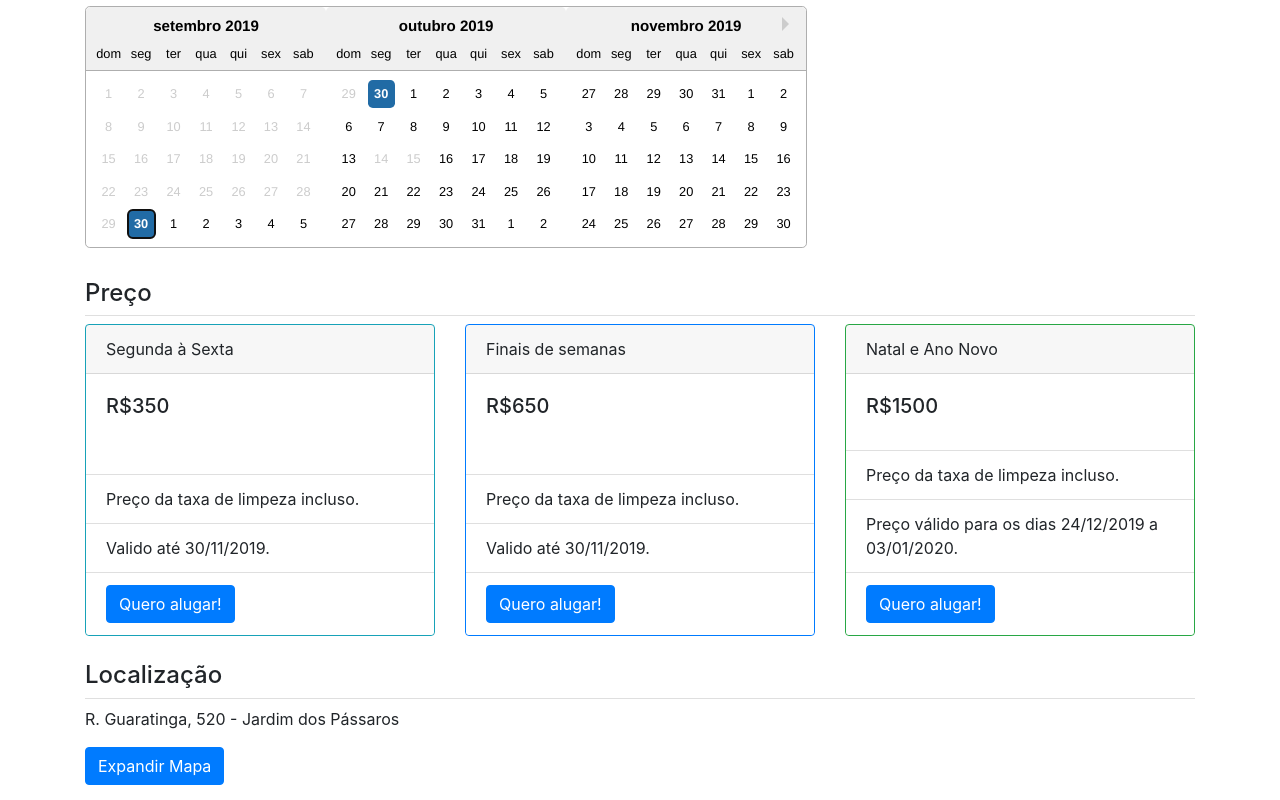
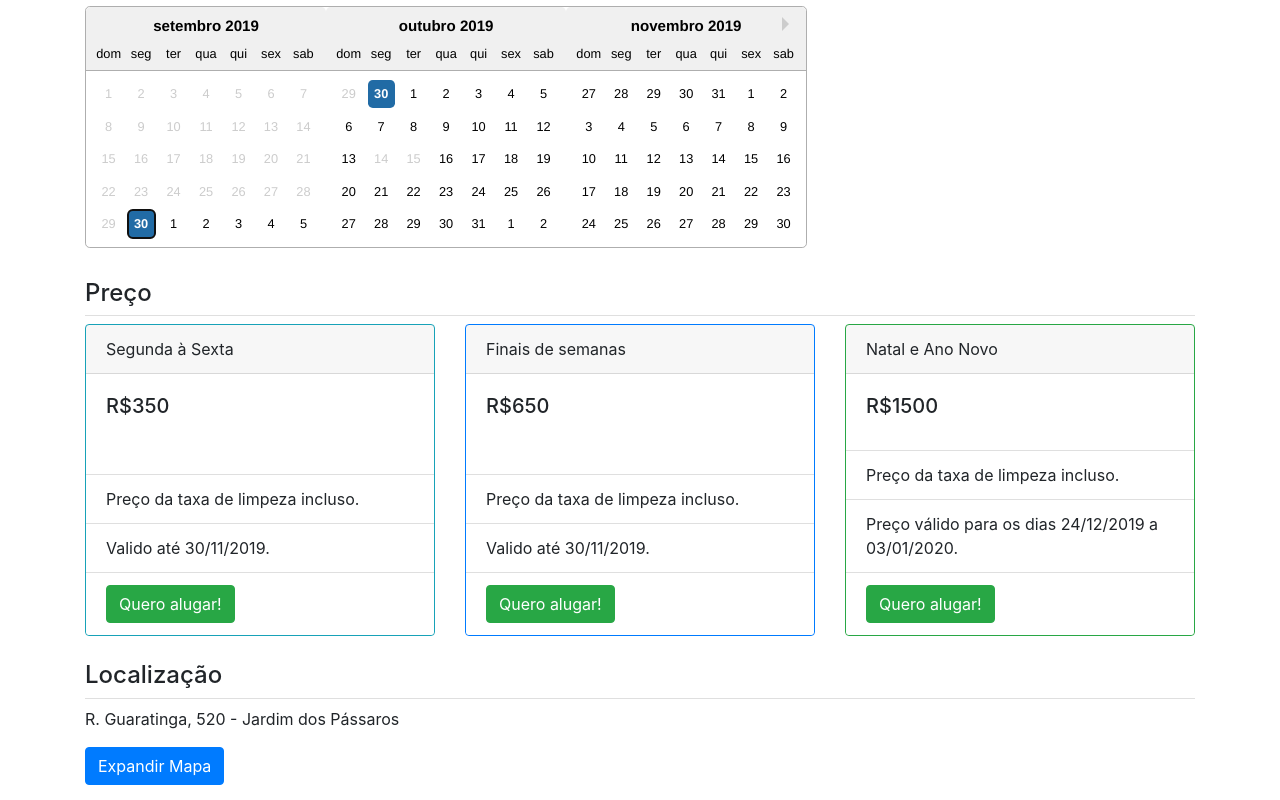
Before and after one commit to lucasgaricoix/santa-monica-web, a React (Create React App) app: page / in a window 1280 px wide. Shown: the part 1231-2031 px from the top of the page. Built offline with nearby package versions, Linux system fonts and the light colour scheme.

Commit message:
Alterando a cor do botao

```diff
--- a/src/pages/home/ViewPage.tsx
+++ b/src/pages/home/ViewPage.tsx
@@ -278,7 +278,7 @@ class ViewPage extends React.Component<Props, State> {
                         Preço da taxa de limpeza incluso.
                       </ListGroupItem>
                       <ListGroupItem>Valido até 30/11/2019.</ListGroupItem>
-                    <ListGroupItem><Button>Quero alugar!</Button></ListGroupItem>
+                    <ListGroupItem><Button variant="success">Quero alugar!</Button></ListGroupItem>
                     </ListGroup>
                 </Card>
                 <Card border="primary">
@@ -291,7 +291,7 @@ class ViewPage extends React.Component<Props, State> {
                         Preço da taxa de limpeza incluso.
                       </ListGroupItem>
                       <ListGroupItem>Valido até 30/11/2019.</ListGroupItem>
-                      <ListGroupItem><Button>Quero alugar!</Button></ListGroupItem>
+                      <ListGroupItem><Button variant="success">Quero alugar!</Button></ListGroupItem>
                     </ListGroup>
                 </Card>
 
@@ -307,7 +307,7 @@ class ViewPage extends React.Component<Props, State> {
                       <ListGroupItem>
                         Preço válido para os dias 24/12/2019 a 03/01/2020.
                       </ListGroupItem>
-                      <ListGroupItem><Button>Quero alugar!</Button></ListGroupItem>
+                      <ListGroupItem><Button variant="success">Quero alugar!</Button></ListGroupItem>
                     </ListGroup>
                 </Card>
               </CardDeck>
```
